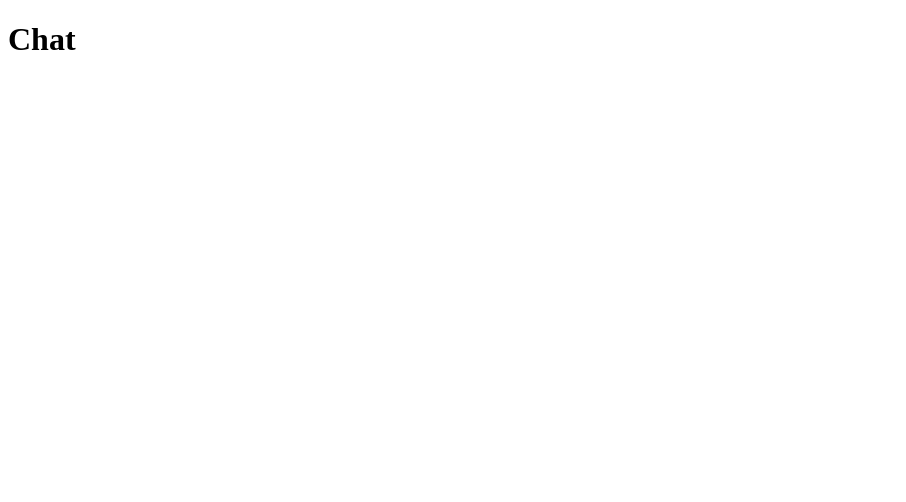
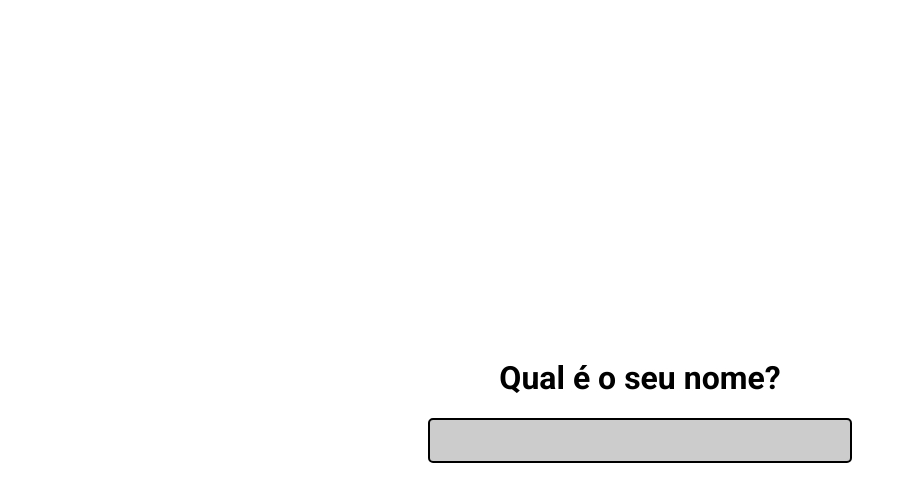
Before and after one commit to christopherldo/node-chat, a website: page public/index.html in a window 1280 px wide. Shown: the whole page, without its empty margins (0-906 px from the left). Drawn offline with Linux system fonts and the light colour scheme.

Commit message:
💄 (Login Page): Started working on CSS files for login page

```diff
--- a/public/index.html
+++ b/public/index.html
@@ -10,7 +10,14 @@
 </head>
 
 <body>
-  <h1>Chat</h1>
+  <div class="page" id="loginPage">
+    <h1>Qual é o seu nome?</h1>
+    <input type="text" name="loginNameInput" id="loginNameInput">
+  </div>
+
+  <div class="page" id="chatPage">
+
+  </div>
 </body>
 
 </html>
--- a/public/style.css
+++ b/public/style.css
@@ -0,0 +1,33 @@
+@import url('https://fonts.googleapis.com/css2?family=Roboto:wght@400;700&display=swap');
+
+body {
+  margin: 0;
+  font-family: 'Roboto', sans-serif;
+}
+
+.page {
+  height: 100vh;
+  justify-content: center;
+  align-items: center;
+  flex-flow: column;
+}
+
+#loginPage {
+  display: flex;
+  background-color: #fff;
+}
+
+#loginNameInput {
+  border: 2px solid #000;
+  background-color: #ccc;
+  font-size: 18px;
+  padding: 10px;
+  border-radius: 5px;
+  outline: 0;
+  width: 100%;
+  max-width: 400px;
+}
+
+#chatPage {
+  display: none;
+}
```
